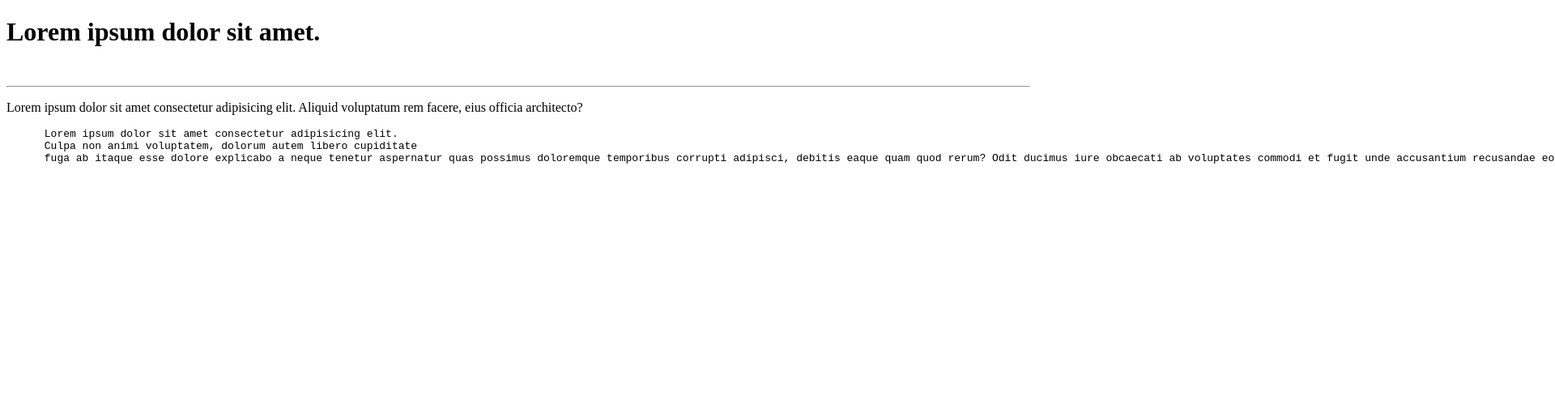
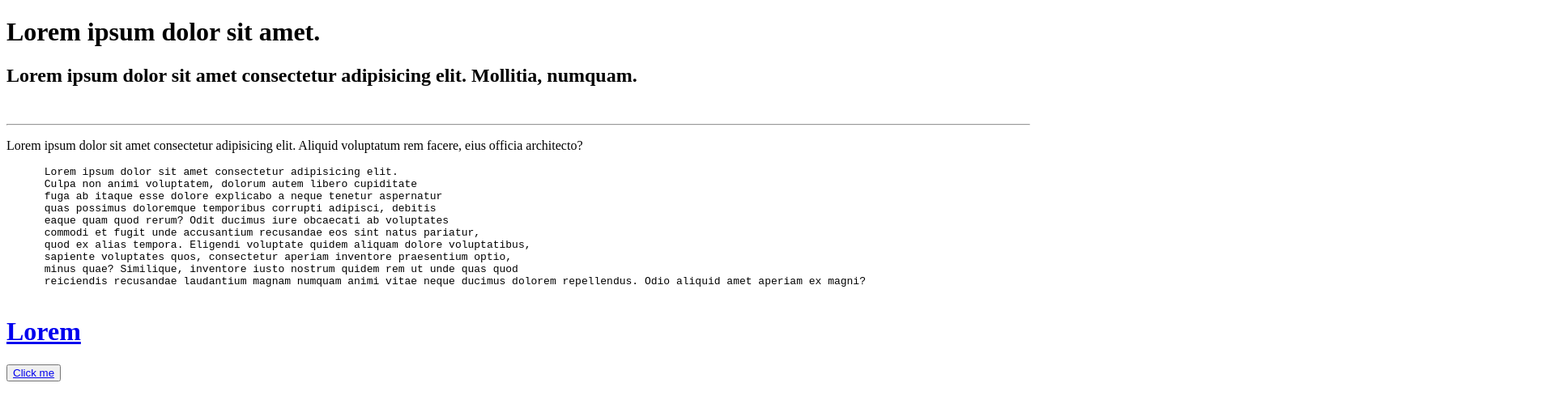
Before and after one commit to MarkRyuo/ArticleVoyage, a plain HTML site: page HTML/try.html in a window 1280 px wide. Shown: the top 510 px of the page at 81% size, 1920 px wide, since content can reach past the window. Drawn offline with Linux system fonts and the light colour scheme.

Commit message:
update in line line 31

```diff
--- a/HTML/try.html
+++ b/HTML/try.html
@@ -9,14 +9,26 @@
 <body>
 
     <h1>Lorem ipsum dolor sit amet.</h1>
+    <h2>Lorem ipsum dolor sit amet consectetur adipisicing elit. Mollitia, numquam.</h2>
       <br>
       <hr>
     <p>Lorem ipsum dolor sit amet consectetur adipisicing elit. Aliquid voluptatum rem facere, eius officia architecto?</p>
     <pre>
       Lorem ipsum dolor sit amet consectetur adipisicing elit.
       Culpa non animi voluptatem, dolorum autem libero cupiditate
-      fuga ab itaque esse dolore explicabo a neque tenetur aspernatur quas possimus doloremque temporibus corrupti adipisci, debitis eaque quam quod rerum? Odit ducimus iure obcaecati ab voluptates commodi et fugit unde accusantium recusandae eos sint natus pariatur, quod ex alias tempora. Eligendi voluptate quidem aliquam dolore voluptatibus, sapiente voluptates quos, consectetur aperiam inventore praesentium optio, minus quae? Similique, inventore iusto nostrum quidem rem ut unde quas quod reiciendis recusandae laudantium magnam numquam animi vitae neque ducimus dolorem repellendus. Odio aliquid amet aperiam ex magni?
+      fuga ab itaque esse dolore explicabo a neque tenetur aspernatur
+      quas possimus doloremque temporibus corrupti adipisci, debitis
+      eaque quam quod rerum? Odit ducimus iure obcaecati ab voluptates
+      commodi et fugit unde accusantium recusandae eos sint natus pariatur,
+      quod ex alias tempora. Eligendi voluptate quidem aliquam dolore voluptatibus,
+      sapiente voluptates quos, consectetur aperiam inventore praesentium optio,
+      minus quae? Similique, inventore iusto nostrum quidem rem ut unde quas quod
+      reiciendis recusandae laudantium magnam numquam animi vitae neque ducimus dolorem repellendus. Odio aliquid amet aperiam ex magni?
     </pre>
+
+    <h1><a href="/hatdog.html">Lorem</a></h1>
+
+    <button type="button"><a href="/hatdog.html">Click me</a></button>
 
 </body>
 </html>
```
Also changed, not shown: hatdog.html (added, +11 -0 lines).
